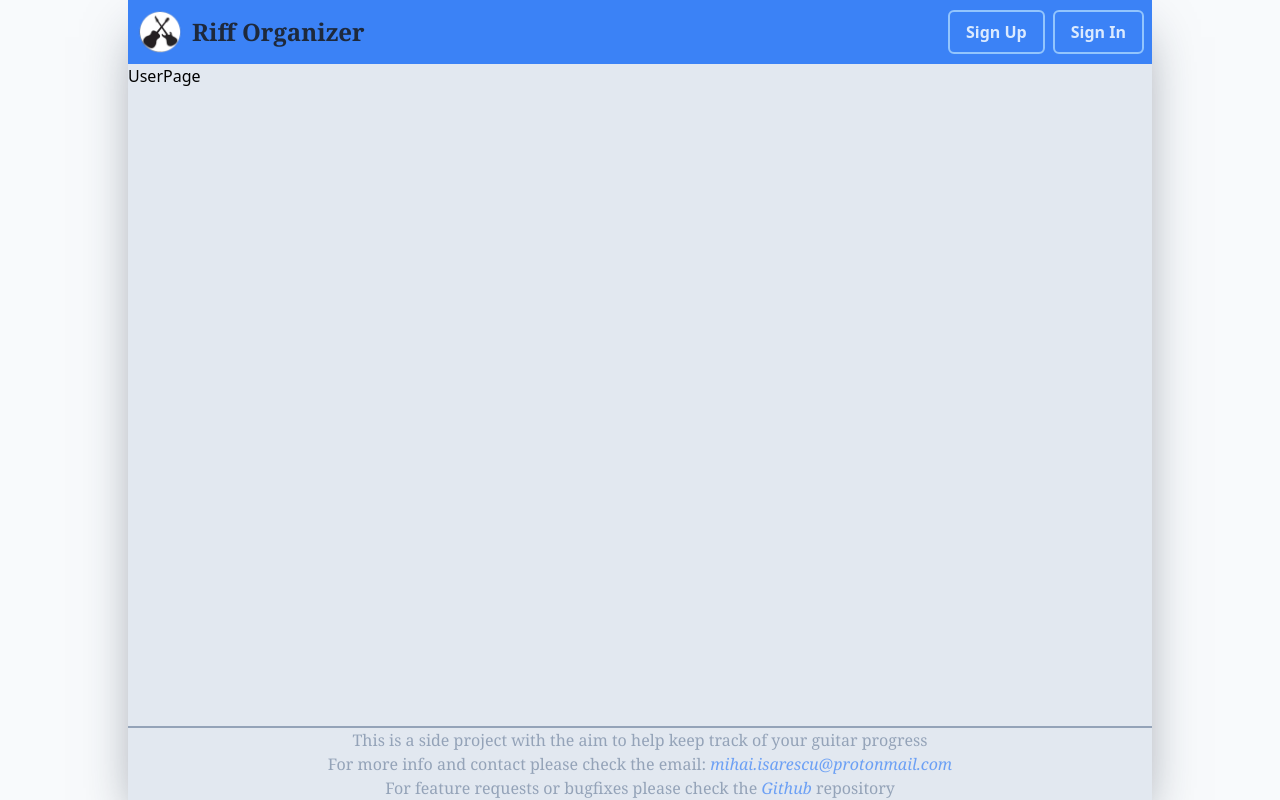
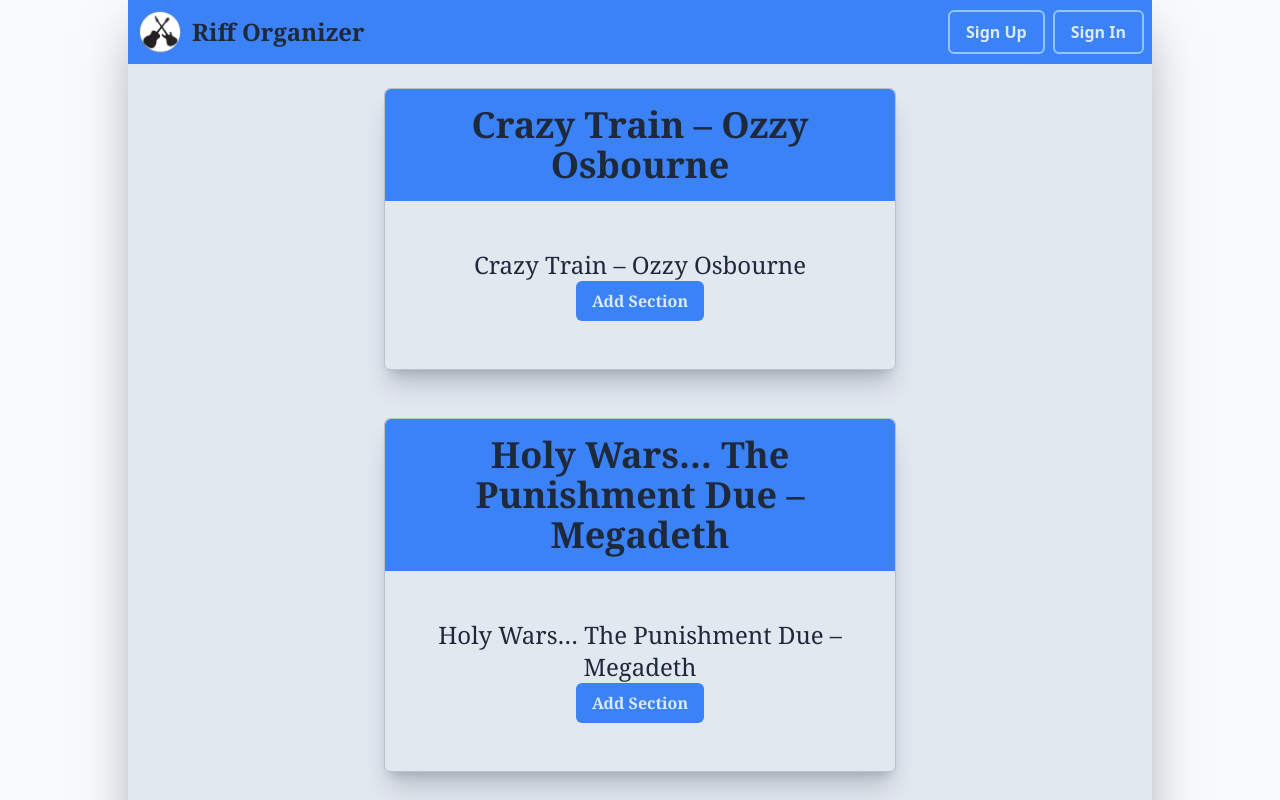
Before and after one commit to misarescu/RiffOrganizer, a React (Vite) app: page /user in a window 1280 px wide. Shown: the top 800 px of the page. Built offline with nearby package versions, Linux system fonts and the light colour scheme.

Commit message:
updated the card and navbar components; updated the root layout and the userpage; updated the build scripts and tailwind config

```diff
--- a/package.json
+++ b/package.json
@@ -3,9 +3,9 @@
   "private": true,
   "version": "0.0.0",
   "scripts": {
-    "dev": "vite --host",
     "build:css": "tailwindcss --minify",
-    "build": "tailwindcss --minify && tsc && vite build",
+    "dev": "yarn build:css && vite --host",
+    "build": "yarn build:css && tsc && vite build",
     "preview": "vite preview --host"
   },
   "dependencies": {
--- a/src/components/UI/Card.tsx
+++ b/src/components/UI/Card.tsx
@@ -2,10 +2,27 @@
 
 type CardProps = {
   children: React.ReactNode;
+  className?: string;
+  title?: string;
 };
 
+const CardClass = `border border-slate-800/20 shadow-slate-800/20
+                  dark:border-slate-200/20 dark:shadow-slate-200/30
+                  dark:bg-slate-700/50
+                  shadow-xl
+                  rounded-md w-3/4 md:w-1/2 my-4 md:my-6 flex flex-col`;
+
 function Card(props: CardProps) {
-  return <div className=''>{props.children}</div>;
+  return (
+    <div className={`${CardClass} ${props.className}`}>
+      {props.title ? (
+        <h1 className=' bg-blue-500 text-slate-800 text-2xl md:text-4xl font-semibold md:font-bold w-full rounded-t-md py-2 md:py-4'>
+          {props.title}
+        </h1>
+      ) : null}
+      <div className='p-8 md:p-12'>{props.children}</div>
+    </div>
+  );
 }
 
 export default Card;
--- a/src/components/UI/NavBar.tsx
+++ b/src/components/UI/NavBar.tsx
@@ -47,6 +47,7 @@
           {userLoggedIn ? USER_NAME : 'Riff Organizer'}
         </h1>
       </div>
+      {/* TODO: introduce a LogInForm component to handle the loging on and then navigate to the UserPage */}
       {userLoggedIn ? <Search /> : null}
       {!userLoggedIn ? (
         <div className='w-auto h-max flex justify-center items-center flex-row space-y-0 space-x-2 grow-0 shrink-0'>
--- a/src/layouts/Root.tsx
+++ b/src/layouts/Root.tsx
@@ -6,7 +6,7 @@
 function RootLayout() {
   return (
     <div className='bg-slate-50 dark:bg-slate-900 h-auto'>
-      <div className='flex flex-col bg-slate-200 dark:bg-slate-800 min-h-screen w-screen md:w-4/5 mx-auto md:shadow-2xl md:shadow-slate-800/50  md:dark:shadow-slate-2000'>
+      <div className='flex flex-col bg-slate-200 dark:bg-slate-800 min-h-screen w-screen md:w-4/5 mx-auto md:shadow-2xl md:shadow-slate-800/50  md:dark:shadow-slate-200/50'>
         <div className='flex-grow'>
           <NavBar />
           <Outlet />
--- a/src/pages/User.tsx
+++ b/src/pages/User.tsx
@@ -1,7 +1,50 @@
 import React from 'react';
+import Card from '../components/UI/Card';
+import Button from '../components/UI/Button';
 
 function UserPage() {
-  return <h1>UserPage</h1>;
+  const listOfMessages = [
+    'Crazy Train – Ozzy Osbourne',
+    'Holy Wars… The Punishment Due – Megadeth',
+    ' Iron Man – Black Sabbath',
+    ' Master Of Puppets – Metallica ',
+    'Back In Black – AC/DC',
+    'Breaking The Law – Judas Priest',
+    'The Trooper – Iron Maiden',
+    'Ace Of Spades – Motörhead',
+    'Immigrant Song – Led Zeppelin',
+    'Shout At The Devil – Mötley Crüe',
+    'Welcome To My Nightmare – Alice Cooper',
+    'Goddamn Electric – Pantera',
+    'Sweet Child O’ Mine – Guns n’ Roses',
+    'Angel Of Death – Slayer',
+    'Belly Of The Beast – Anthrax',
+    'Ritual – Ghost',
+    'Holy Diver – Dio',
+    ' Rock You Like A Hurricane – Scorpions',
+    ' Eyes Of A Stranger – Queensrÿche',
+    'The Moor – Opeth',
+    'Black Label – Lamb of God',
+    'Metal Health (Bang Your Head) – Quiet Riot',
+    'Black No. 1 (Little Miss Scare-All) – Type-O Negative',
+    'One – Metallica',
+    'Stargazer – Rainbow',
+    'Memento Mori - Lamb of God',
+  ];
+
+  return (
+    <div className='grid place-items-center indent-0 md:text-2xl text-slate-800 dark:text-slate-200 text-center font-serif'>
+      {/* <Card>
+        <p>Sorry you don't have any songs added yet</p>
+      </Card> */}
+      {listOfMessages.map((message) => (
+        <Card title={message.trim()}>
+          <p>{message.trim()}</p>
+          <Button>Add Section</Button>
+        </Card>
+      ))}
+    </div>
+  );
 }
 
 export default UserPage;
--- a/tailwind.config.cjs
+++ b/tailwind.config.cjs
@@ -1,6 +1,7 @@
 /** @type {import('tailwindcss').Config} */
 module.exports = {
-  content: ['./index.html', './src/**/*.{js,ts,jsx,tsx}'],
+  mode: 'jit',
+  purge: ['./index.html', './src/**/*.{js,ts,jsx,tsx}'],
   theme: {
     extend: {},
   },
```
